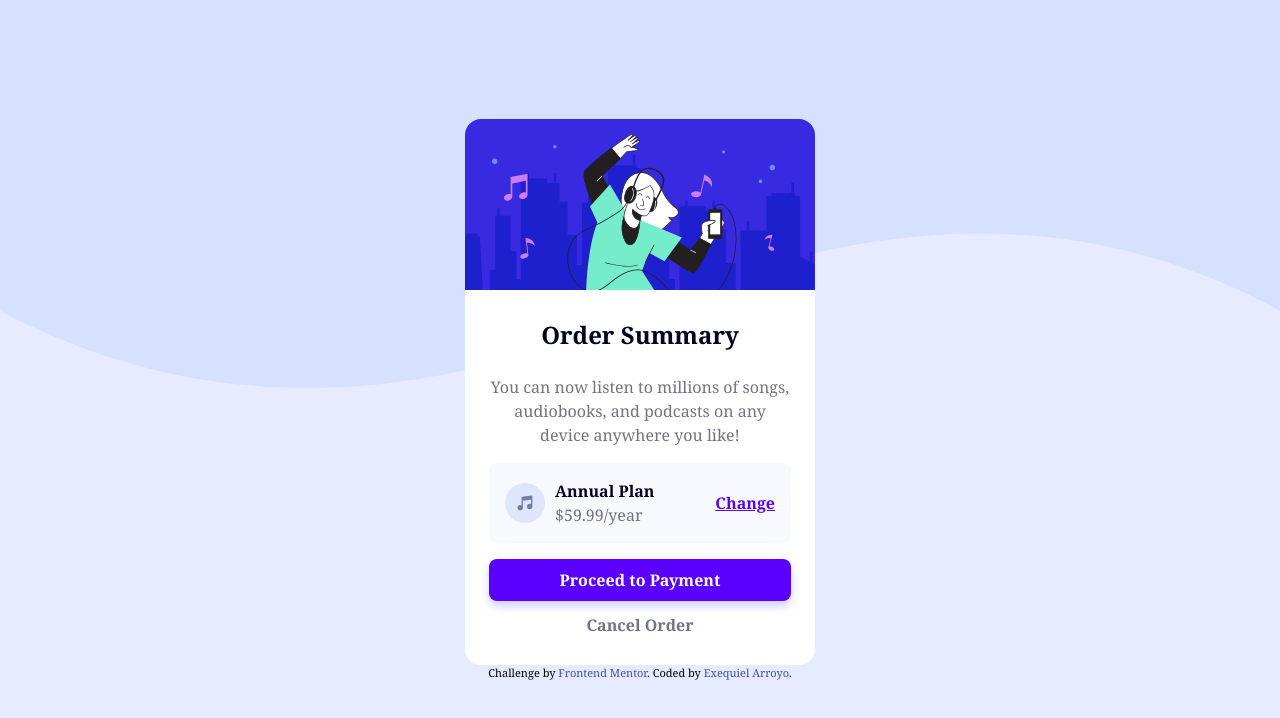
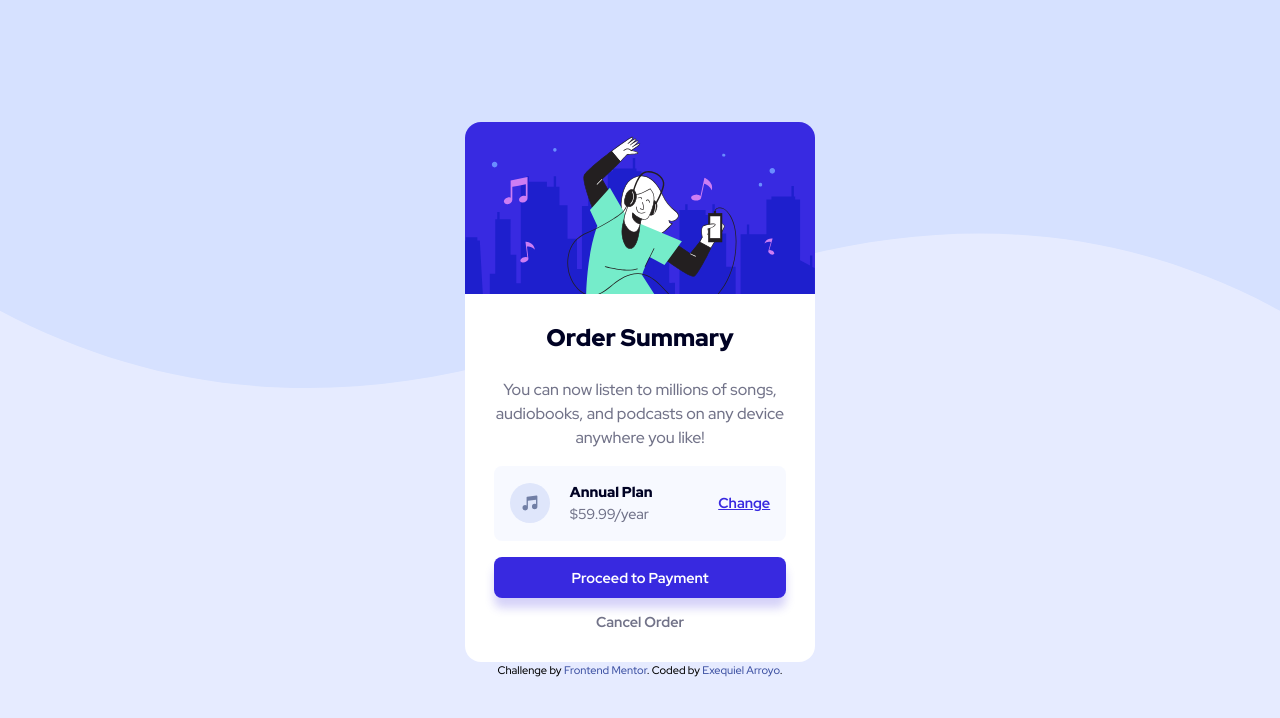
Before and after one commit to exequielarroyo/order-summary-component-main, a plain HTML site: page index.html in a window 1280 px wide. Drawn offline with Linux system fonts and the light colour scheme.

Commit message:
used style-guide font-family & font-weight

```diff
--- a/index.html
+++ b/index.html
@@ -7,14 +7,25 @@
   <!-- displays site properly based on user's device -->
 
   <link rel="icon" type="image/png" sizes="32x32" href="./images/favicon-32x32.png">
+  <!-- <link rel="stylesheet" href="https://fonts.google.com/specimen/Red+Hat+Display"> -->
 
   <title>Frontend Mentor | Order summary card</title>
 
   <!-- Feel free to remove these styles or customise in your own stylesheet 👍 -->
   <style>
+    @import url('https://fonts.googleapis.com/css2?family=Red+Hat+Display:wght@500;700;900&display=swap');
+
     .attribution {
       font-size: 11px;
       text-align: center;
+    }
+
+    .asdf {
+      color: hsl(225, 100%, 94%);
+      color: hsl(245, 75%, 52%);
+      color: hsl(225, 100%, 98%);
+      color: hsl(224, 23%, 55%);
+      color: hsl(223, 47%, 23%);
     }
 
     .attribution a {
@@ -34,7 +45,7 @@
     }
 
     body {
-      font-family: Cambria, Cochin, Georgia, Times, 'Times New Roman', serif;
+      font-family: 'Red Hat Display', sans-serif;
       line-height: 1rem;
       text-decoration: none;
       background-image: url('images/pattern-background-desktop.svg');
@@ -51,13 +62,13 @@
 
     .card {
       color: rgba(85, 86, 112, 0.836);
-      margin: 0 50px;
+      margin: 0 20px;
       text-align: center;
       max-width: 350px;
       min-width: 300px;
       background-color: #fff;
       border-radius: 1rem;
-      padding: 12rem 1.5rem 2rem 1.5rem;
+      padding: 12rem 1.8rem 2rem 1.8rem;
       background-image: url('images/illustration-hero.svg');
       background-size: 350px auto;
       background-position: top;
@@ -69,15 +80,15 @@
 
     .card-btn-payment {
       margin: 1rem 0;
-      background-color: rgb(89, 0, 255);
+      background-color: hsl(245, 75%, 52%);
       color: #fff;
       border-radius: .5rem;
       padding: .8rem 0;
-      box-shadow: 0 5px 10px rgba(0, 0, 255, 0.199);
+      box-shadow: 0 10px 10px hsla(245, 75%, 52%, 0.212);
     }
 
-    .card-btn-payment:hover{
-      background-color: rgb(159, 108, 255);
+    .card-btn-payment:hover {
+      background-color: hsl(245, 63%, 64%);
     }
 
     .card-content {
@@ -100,12 +111,17 @@
 
     .plan-details {
       line-height: .5rem;
-      margin-left: 10px;
+      margin-left: 20px;
       text-align: start;
     }
 
-    .bold{
-      font-weight: bold;
+
+    .plan-details>p {
+      font-size: .9rem;
+    }
+
+    .bold {
+      font-weight: 900;
       color: rgb(0, 2, 36);
     }
 
@@ -115,28 +131,30 @@
     }
 
     .plan-btn {
+      font-size: .9rem;
       text-decoration: underline;
       font-weight: bold;
-      color: rgb(89, 0, 255);
+      color: hsl(245, 75%, 52%);
     }
 
-    .plan-btn:hover{
-      color: rgb(159, 108, 255);
+    .plan-btn:hover {
+      color: hsl(245, 63%, 64%);
       text-decoration: none;
     }
 
-    .card > a  {
+
+    .card>a {
       font-weight: bold;
+      font-size: .9rem;
     }
 
-    .card-btn-cancel{
+    .card-btn-cancel {
       color: rgba(85, 86, 112, 0.836);
     }
 
-    .card-btn-cancel:hover{
+    .card-btn-cancel:hover {
       color: black;
     }
-
   </style>
 </head>
 
@@ -156,10 +174,10 @@
           <p class="plan-price">$59.99/year</p>
         </div>
       </div>
-      <a href="" class="plan-btn">Change</a>
+      <a href="#" class="plan-btn">Change</a>
     </div>
-    <a href="" class="card-btn-payment">Proceed to Payment</a>
-    <a href="" class="card-btn-cancel">Cancel Order</a>
+    <a href="#" class="card-btn-payment">Proceed to Payment</a>
+    <a href="#" class="card-btn-cancel">Cancel Order</a>
   </div>
 
   <div class="attribution">
```
